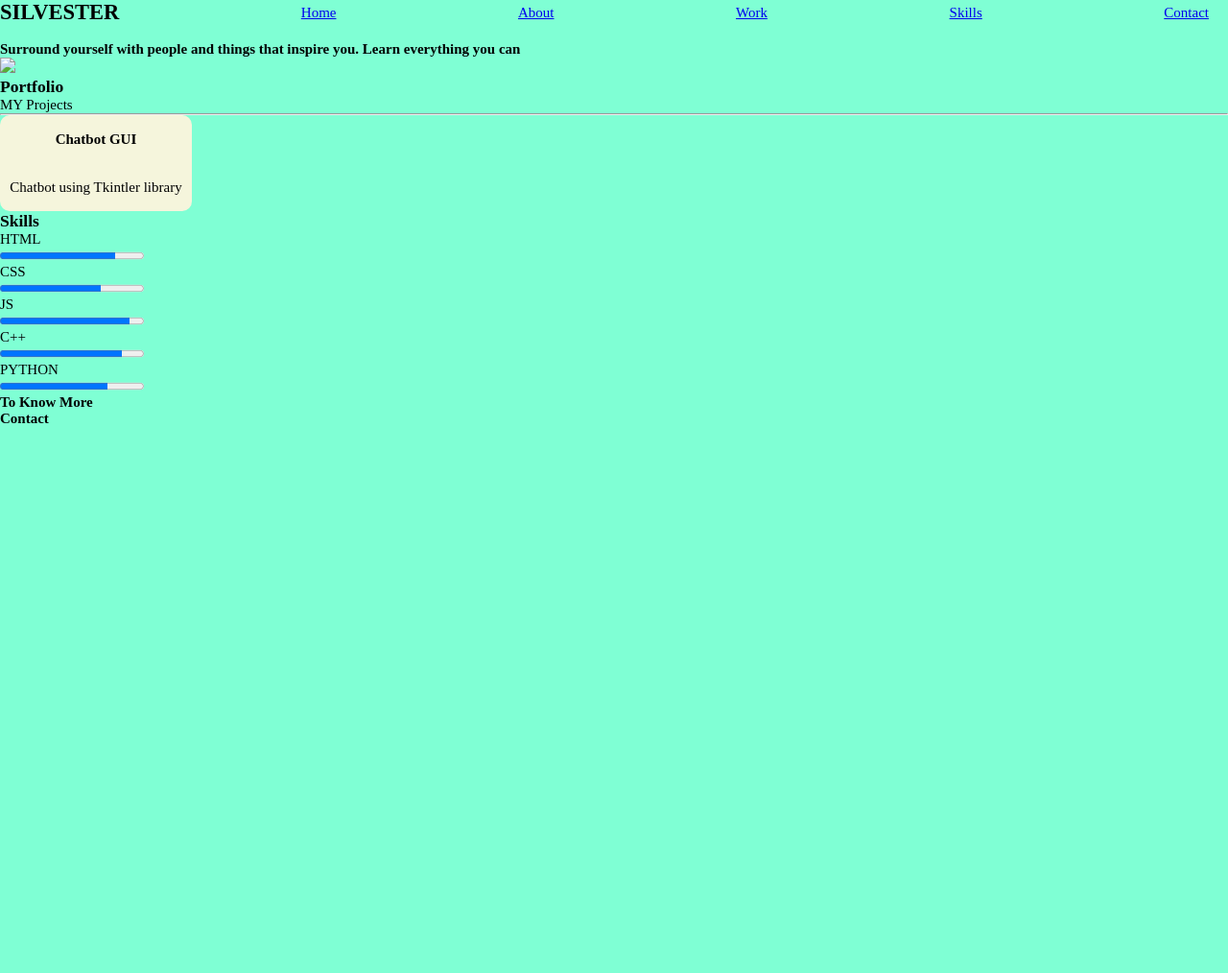
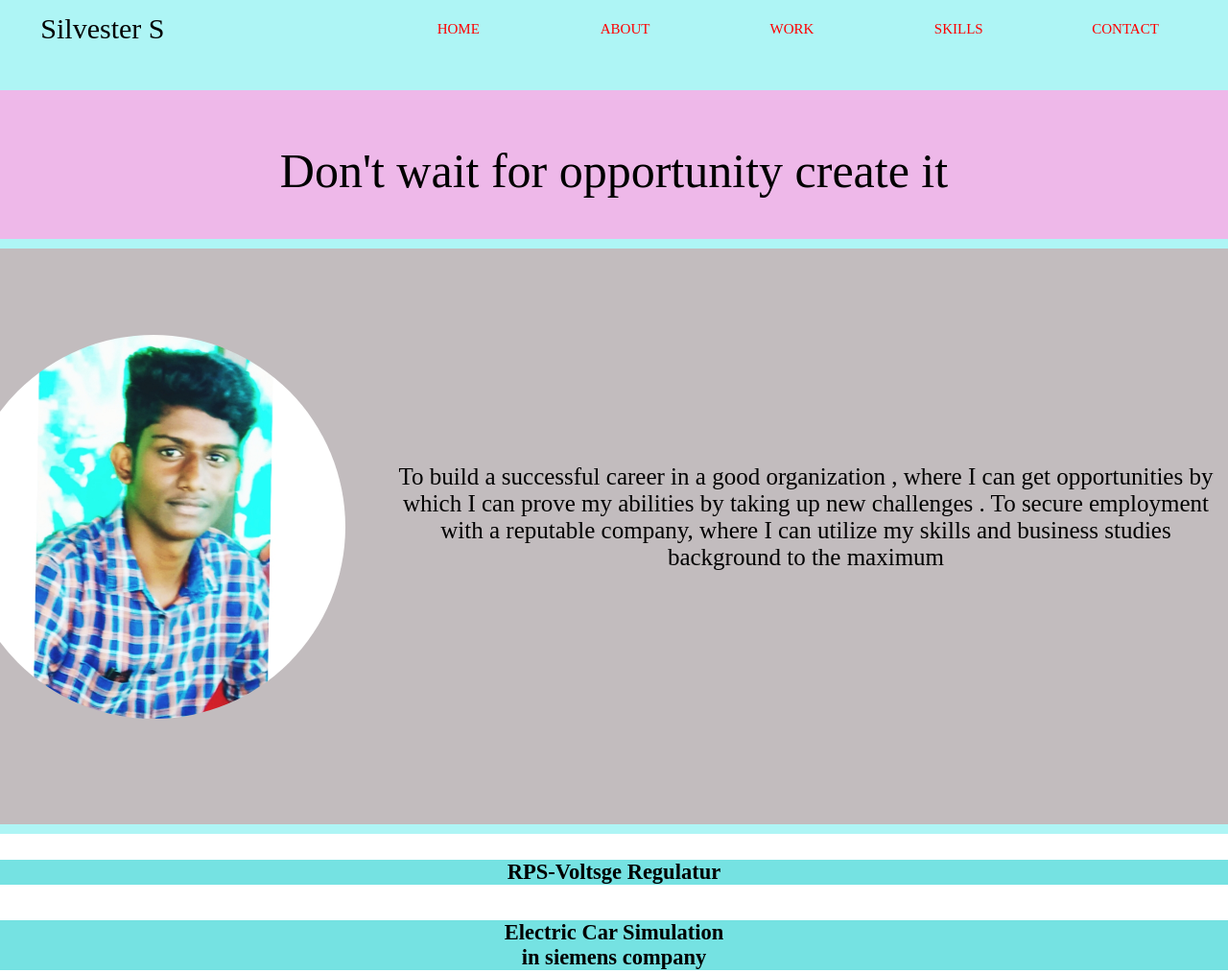
Before and after one commit to Silvester20041/Profile-page, a plain HTML site: page index.html in a window 1280 px wide. Shown: the top 1014 px of the page at 96% size. Before the commit the page ends 800 px from the top, so only its background shows below. Drawn offline with Linux system fonts and the light colour scheme.

Commit message:
my First commit for PROFILE 1

```diff
--- a/index.html
+++ b/index.html
@@ -4,66 +4,66 @@
     <meta charset="UTF-8">
     <meta http-equiv="X-UA-Compatible" content="IE=edge">
     <meta name="viewport" content="width=device-width, initial-scale=1.0">
-    <title>SILVESTER S</title>
+    <title>Document</title>
     <link rel="stylesheet" href="style.css">
 </head>
 <body>
     <nav>
         <ul>
-            <h1><li id="A">SILVESTER</li></h1>
-            <li><a href="#home"class="links">Home</a></li>
-            <li><a href="#about"class="links">About</a></li>
-            <li><a href="#work"class="links">Work</a></li>
-            <li><a href="#skills"class="links">Skills</a></li>
-            <li><a href="#contact"class="links">Contact</a></li>
-            </ul>
-            </nav>
-            <div>
-                <br>
-                <p><b>Surround yourself with people and things that inspire you. Learn everything you can</b></p>
+            <li id="name">Silvester S</li>
+            <li><a href="#Home" class="links">HOME</a></li>
+            <li><a href="#About" class="links">ABOUT</a></li>
+            <li><a href="#Work" class="links">WORK</a></li>
+            <li><a href="#Skills" class="links">SKILLS</a></li>
+            <li><a href="#Contact" class="links">CONTACT</a></li>
+        </ul></nav><BR><BR>
+        <header id="home"></header>
+        <p class="HEADER">Don't wait for opportunity create it</p>
+        <section id="About">
+            <img width="30" height="70" id="profilepic" src="silvester.jpg">
+            <article id="article1">To build a successful career in a good organization , where I can get opportunities by which I can prove my abilities by taking up new challenges . To secure employment with a reputable company, where I can utilize my skills and business studies background to the maximum</article>
+        </section>
+        <section id="Work"><br>
+            <section class="box">
+                <h2>RPS-Voltsge Regulatur</h2>
+            </section><br>
+            <section class="box">
+                 <h2>Electric Car Simulation <br> in siemens company</h2>
+            </section><br>
+            <section class="box">
+                <h2></h2>
+            </section>
+        </section>
+        <section id="Skills">
+            <h2>SKILLS</h2><br><br>
+            <div id="skillscontainer">
+                <ul>
+                    <li>HTML</li>
+                    <li><progress MAX="100" VALUE="80"></progress></li>
+                    <li>CSS</li>
+                    <li><progress MAX="100" VALUE="85"></progress></li>
+                    <li>C,C++</li>
+                    <li><progress MAX="100" VALUE="60"></progress></li>
+                    <li>PYTHON</li>
+                    <li><progress MAX="100" VALUE="90"></progress></li>
+                    <li>DATA STRUCTURES</li>
+                    <li><progress MAX="100" VALUE="50"></progress></li>
+                </ul>
             </div>
-        </header>
-        <section id="about">
-            <img id="profilepic" src="1637028055636.jpg">
         </section>
-        <section>
-            <h3>Portfolio</h3>
-            <p>MY Projects</p>
-            <hr>
-            <div>
-                <article class="project">
-                    <h4>Chatbot GUI</h4>
-                    <p>Chatbot using Tkintler library</p>
-                    </article>
-                    </div>
-                    </section>
-                    <section id="Skills"></section>
-                        <h3>Skills</h3>
-                        <div id="Skillscontainer">
-                            <ul>
-                                <li>HTML</li>
-                                <li><progress max="100" value="80"></progress></li>
-                                <li>CSS</li>
-                                <li><progress max="100" value="70"></progress></li>
-                                <li>JS</li>
-                                <li><progress max="100" value="90"></progress></li>
-                                <li>C++</li>
-                                <li><progress max="100" value="85"></progress></li>
-                                <li>PYTHON</li>
-                                <li><progress max="100" value="75"></progress></li>
-                                </ul></div>
-                                <div id="resume"><h4>To Know More</h4>
-                                </div>
-                                </section>
-                                <footer id="Contact">
-                                    <h4>Contact</h4>
-                                    <form action=""
-                                </footer>
-
-
-
-        </ul>
-    </nav>
+        <section id="Contact">
+        <footer>CONTACT</footer>
+        <form>
+            <input type="text" VALUE="ENTER YOUR NAME"></input><br><br>
+            <input type="text" value="ENTER YOUR EMAIL"></input><br><br>
+            <input type="text" value="ENTER YOUR NAME"></input><br><br>
+            <input type="button" value="SUBMIT"></input>
+        </form>
+        <div>
+            <P> <img src="https://encrypted-tbn0.gstatic.com/images?q=tbn:ANd9GcSAzwsm6MxVzf8R7lavipWbd9xslAtn6dqILA&usqp=CAU" >8489419311</p>
+             <br>
+            <a  href=""></a>
+        </div>
 
 </body>
 </html>
--- a/style.css
+++ b/style.css
@@ -1,47 +1,98 @@
 *{
-    margin: 0;
-    padding: 0;
+    margin:0;
+    padding:0;
+    text-align: center;
 }
 body{
-    background-color: aquamarine;
+    background-color: rgb(174, 245, 245);
     font-size: 15px;
 }
 nav ul{
     display: flex;
     justify-content: space-between;
-    align-items: center;
+    align-items:center ;
     list-style: none;
-     align-content:center ;
-     padding: 10px,20px;
+    right: 5px;
+    padding: 10px 20px;
 }
 li{
     padding-right: 20px;
-}
-link{
     text-decoration: none;
 }
+.links{
+    text-decoration: none;
+    cursor: pointer;
+    color: red;
+}
 #name{
-    color: blue;
-    font-size: larger;
 
+    font-size: 30px;
+    color:rgb(0, 0, 0);
+    padding-right:200px;
 }
-#home{
+.HEADER{
+    font-size: 50px;
+    background-color: rgb(238, 184, 233);
+    color: rgb(0, 0, 0);
+    height: 100px;
+    padding-top: 55px;
+    margin-bottom: 10px;
+}
+#profilepic{
+    margin: 10px 10px 10px 10px;
+    height: 400px;
+    width: 400px;
+    border-radius: 200px;
+    transform: translate(-120%,20%);
+}
+#article1{
+    transform: translate(0px,-300px);
+    font-size: 25px;
     display: flex;
-    background-color: aliceblue;
-    height: 70px;
-    transform: translate(-50,-250);
-    padding-top: 40px;
-    text-align: center;
-    font-size: larger;
+    padding-left: 400px;
+    padding-top: 100px;
 }
-.project{
-    background-color: beige;
-    color: black;
-    height: 100px;
-    width: 200px;
+#About{
+    background-color: rgb(194, 188, 190);
+    height: 600px;
+    margin-bottom: 10px;
+}
+#Work{
     display: flex;
     align-items: center;
     flex-direction: column;
     justify-content: space-around;
-    border-radius: 10px;
+    background-color: white;
+    margin-bottom: 10px 0;
+    width: 100%;
 }
+.box{
+    width: 100%;
+    background-color: rgb(117, 226, 226);
+    justify-content: space-around;
+    margin: 10px 0;
+}
+li{
+
+    width: 100%;
+    padding: 3px;
+}
+#Skills{
+    font-size: 30px;
+    height: 600px;
+    background-color: rgb(226, 146, 146);
+    margin-bottom: 10px;
+}
+#skillscontainer{
+    padding-top: 0px;
+    height: 600px;
+}
+#Contact{
+   font-size: 50px;
+   background-color: rgb(227, 228, 157);
+   height: 600px;
+}
+form{
+    font-size: 30px;
+    padding-top: 100px;
+}
```
Also changed, not shown: silvester.jpg (added).
